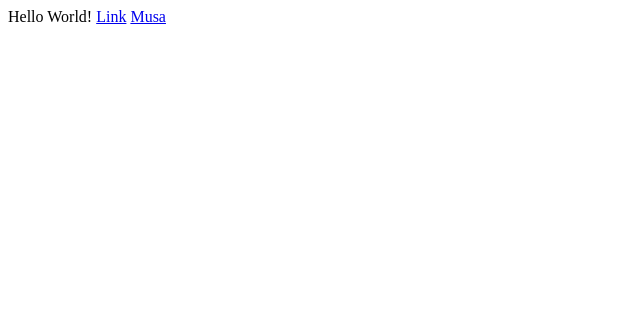
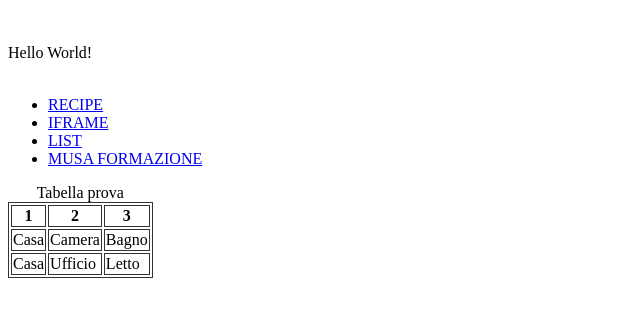
Before and after one commit to Cecca6/cecca6.github.io, a plain HTML site: page index.html in a window 1280 px wide. Shown: the whole page, without its empty margins (0-640 px from the left). Drawn offline with Linux system fonts and the light colour scheme.

Commit message:
Initial commit

```diff
--- /dev/null
+++ b/css/table.css
@@ -0,0 +1,3 @@
+table, td, th{
+    border: 1px solid #333;
+}
--- a/index.html
+++ b/index.html
@@ -1,13 +1,33 @@
 <!DOCTYPE html>
 <html lang="en">
 <head>
+    <link href="css/table.css" type="text/css" rel="stylesheet" />
     <meta charset="UTF-8">
-    <title>Title</title>
+    <title>CORSO FRONT</title>
 </head>
 <body>
-Hello World!
+<br><br>Hello World!<br><br>
 
-<a href="/esempi/recipe.html" target="_self">Link</a>
-<a href="https://www.musaformazione.it/" target="_self"> Musa </a>
+<ul>
+    <li><a href="/esempi/recipe.html" target="_self">RECIPE</a></li>
+    <li><a href="/esempi/iframe.html" target="_self">IFRAME</a></li>
+    <li><a href="/esempi/list.html" target="_self">LIST</a></li>
+    <li><a href="https://www.musaformazione.it/"> MUSA FORMAZIONE</a></li>
+</ul>
+
+<table>
+    <caption> Tabella prova </caption>
+    <tr>
+        <th>1</th> <th>2</th> <th>3</th>
+    </tr>
+    <tr>
+        <td>Casa</td> <td>Camera</td> <td>Bagno</td>
+    </tr>
+    <tr>
+        <td>Casa</td> <td>Ufficio</td> <td>Letto</td>
+    </tr>
+</table>
+
+
 </body>
 </html>
```
Also changed, not shown: esempi/iframe.html (added, +21 -0 lines), esempi/list.html (added, +12 -0 lines), esempi/recipe.html (+7 -1 lines).
